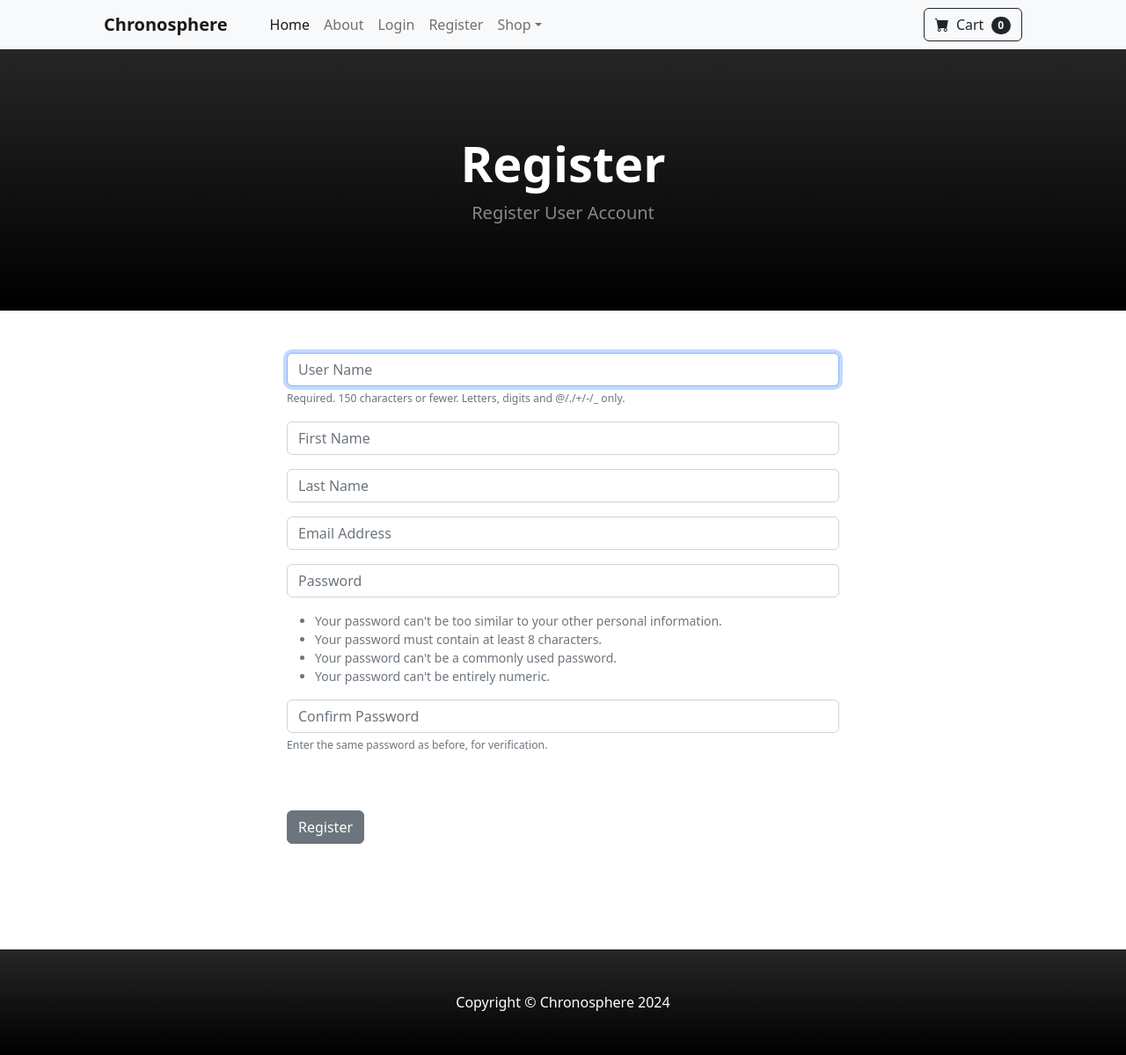
After one commit to kariukikinyanjui/Chronosphere, a Django app: page /register/ in a window 1280 px wide. The commit adds this page. Shown: the whole page at 88% size. Run offline with Django 5.2, Linux system fonts and the light colour scheme; some libraries are stand-ins or nearby versions.

Commit message:
[feat]: add registration page

```diff
--- a/chrono/store/templates/nav.html
+++ b/chrono/store/templates/nav.html
@@ -12,6 +12,8 @@
                 <li class="nav-item"><a class="nav-link" href="{% url 'logout' %}">Logout</a></li>
                 {% else %}
                 <li class="nav-item"><a class="nav-link" href="{% url 'login' %}">Login</a></li>
+
+                <li class="nav-item"><a class="nav-link" href="{% url 'register' %}">Register</a></li>
                 {% endif %}
                 <li class="nav-item dropdown">
                     <a class="nav-link dropdown-toggle" id="navbarDropdown" href="#" role="button" data-bs-toggle="dropdown" aria-expanded="false">Shop</a>
--- /dev/null
+++ b/chrono/store/templates/register.html
@@ -0,0 +1,39 @@
+{% extends 'base.html' %}
+{% block content %}
+
+<!-- Header -->
+<header class="bg-black bg-gradient py-5">
+    <div class="container px-4 px-lg-5 my-5">
+        <div class="text-center text-white">
+            <h1 class="display-4 fw-bolder">Register</h1>
+            <p class="lead fw-normal text-white-50 mb-0">Register User Account</p>
+        </div>
+    </div>
+</header>
+
+<div class="containter">
+    <div class="row">
+            <div class="col-md-6 offset-md-3">
+                <br/>
+                <br/>
+                <form method="POST" action="{% url 'register' %}">
+                    {% csrf_token %}
+
+                    {{ form.as_p }}
+                    <br/>
+                    <br/>
+                    <button type="submit" class="btn btn-secondary">Register</button>
+
+                  </form>
+                <br/>
+                <br/>
+                <br/>
+                <br/>
+                <br/>
+            </div>
+
+    </div>
+
+</div>
+
+{% endblock %}
```
